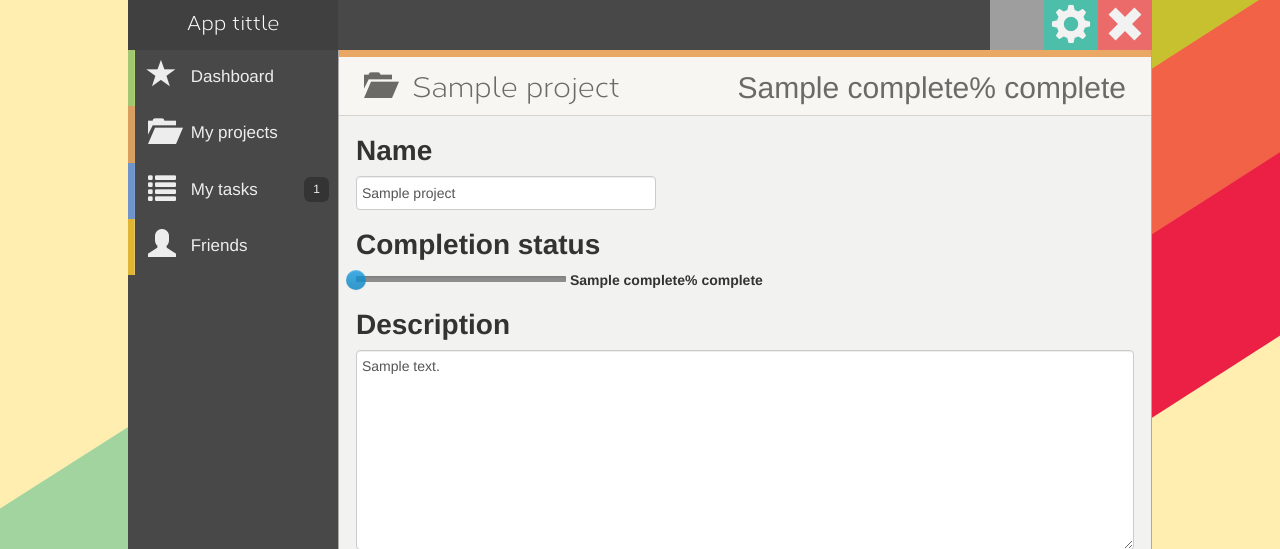
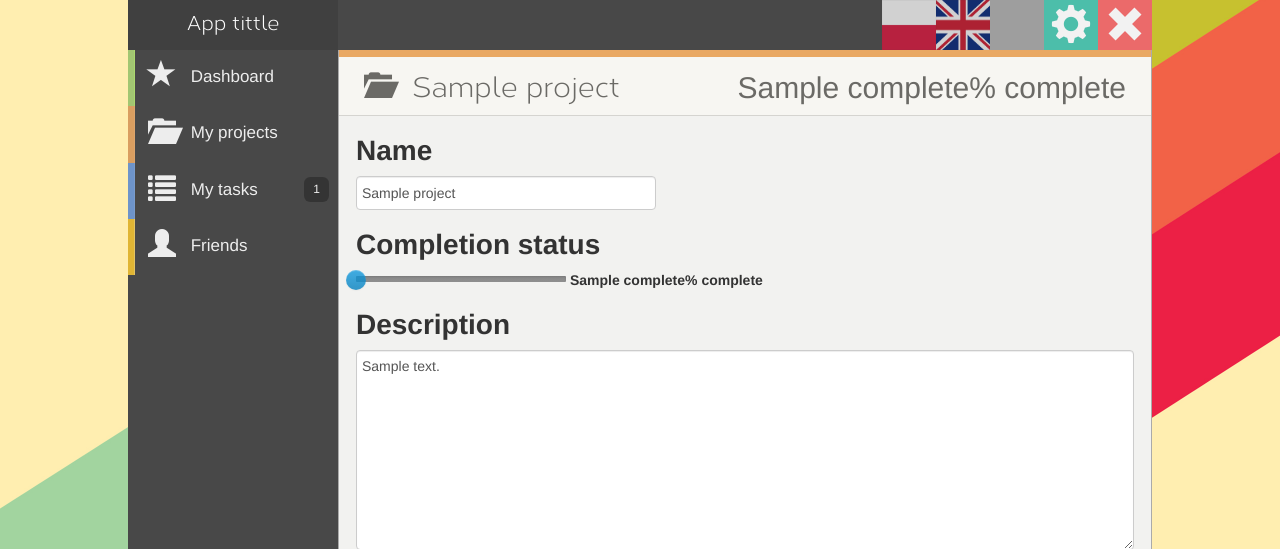
Before and after one commit to ProjectIT/Project_ZTW, a Django app: template projects/templates/project_write.html in a window 1280 px wide. Shown: the top 549 px of the page. Run offline with Django 3.2, Linux system fonts and the light colour scheme; the template is opened without the code that fills it: most values are stand-ins (such as "Sample title", 1, 10 or a date in 2020); grey boxes marked "Sample" are stand-in pictures; parts of the project's set-up code (start-up, migrations or seed data) failed here and were passed over; some libraries are stand-ins or nearby versions; grey boxes are pictures that could not be loaded.

Commit message:
Base languages

```diff
--- a/projects/templates/base_app_template.html
+++ b/projects/templates/base_app_template.html
@@ -13,6 +13,9 @@
     <link rel="stylesheet" type="text/css" href="{% static 'main.css' %}" >
 	<link rel="stylesheet" type="text/css" href="{% static 'bootstrap/css/bootstrap.css' %}" />
 	<script src="{{ STATIC_URL }}js/jquery.min.js" type="text/javascript"></script>
+    <script src="{{ STATIC_URL }}js/main.js" type="text/javascript"></script>
+    <script src="{{ STATIC_URL }}language/en.json" type="text/javascript"></script>
+    <script src="{{ STATIC_URL }}language/pl.json" type="text/javascript"></script>
 
 	{% block head %}{% endblock %}
 </head>
@@ -29,6 +32,10 @@
              </a>
             <img src="{{ STATIC_URL }}{{ user.get_profile.avatarPath }}" id="navigation-avatar" class="navigation-bar-icon">
 
+            <img src="{{ STATIC_URL }}imgs/lang/gb.png" id="lang-en" class="navigation-bar-icon lang-icon">
+            <img src="{{ STATIC_URL }}imgs/lang/pl.png" id="lang-pl" class="navigation-bar-icon lang-icon">
+
+
             <!--TODO App tittle-->
 			<span id="brand" class="left-panel-size">App tittle</span>
 		</div>
@@ -40,7 +47,7 @@
 			<div data-page-type="dashboard" class="navigation-button">
 				<div id="color-strip-dashboard" class="navigation-button-color"></div>
 				<span class="glyphicon glyphicon-star navigation-panel-icon"></span>
-				<label>Dashboard</label>
+				<label data-translate="quit">Dashboard</label>
 			</div>
              <a href="{% url 'user_project_list' user.id %}">
                 <div data-page-type="projects" class="navigation-button">
--- /dev/null
+++ b/static/js/main.js
@@ -0,0 +1,80 @@
+/*
+ * i18n
+ */
+// i18n.configure({
+// defaultLocale: 'en',
+// locales: ['en', 'de', 'es', 'fr', 'ja', 'nl', 'pt-br', 'pt', 'ro', 'sv', 'tr', 'it'],
+// directory: './language'
+// });
+// i18n.setLocale(pureLanguage);
+
+var languages = {};
+
+$(document).ready(function() {
+    // <img src="{{ STATIC_URL }}imgs/lang/gb.png" id="lang-en" class="navigation-bar-icon lang-icon">
+    // <img src="{{ STATIC_URL }}imgs/lang/pl.png" id="lang-pl" class="navigation-bar-icon lang-icon">
+
+    $("#lang-en").click(function() {
+        $(this).addClass("lang-icon-active");
+        $("#lang-pl").removeClass("lang-icon-active");
+        translate(languages["en"]);
+    });
+     $("#lang-pl").click(function() {
+        $(this).addClass("lang-icon-active");
+        $("#lang-en").removeClass("lang-icon-active");
+        translate(languages["pl"]);
+    });
+});
+
+function translate(lang_obj) {
+    $('[data-translate]').each(function() {
+        var $el = $(this);
+        var key = $el.data('translate');
+        var val = lang_obj[key];
+
+        if ($el.is('input')) {
+            $el.attr('placeholder', val);
+        } else {
+            $el.text(val);
+        }
+    });
+}
+
+/*
+ * utils
+ */
+function Get_Cookie(check_name) {
+    // first we'll split this cookie up into name/value pairs
+    // note: document.cookie only returns name=value, not the other components
+    var a_all_cookies = document.cookie.split(';');
+    var a_temp_cookie = '';
+    var cookie_name = '';
+    var cookie_value = '';
+    var b_cookie_found = false; // set boolean t/f default f
+
+    for (i = 0; i < a_all_cookies.length; i++) {
+        // now we'll split apart each name=value pair
+        a_temp_cookie = a_all_cookies[i].split('=');
+
+
+        // and trim left/right whitespace while we're at it
+        cookie_name = a_temp_cookie[0].replace(/^\s+|\s+$/g, '');
+
+        // if the extracted name matches passed check_name
+        if (cookie_name == check_name) {
+            b_cookie_found = true;
+            // we need to handle case where cookie has no value but exists (no = sign, that is):
+            if (a_temp_cookie.length > 1) {
+                cookie_value = unescape(a_temp_cookie[1].replace(/^\s+|\s+$/g, ''));
+            }
+            // note that in cases where cookie is initialized but no value, null is returned
+            return cookie_value;
+            break;
+        }
+        a_temp_cookie = null;
+        cookie_name = '';
+    }
+    if (!b_cookie_found) {
+        return null;
+    }
+}
--- a/static/js/projects.js
+++ b/static/js/projects.js
@@ -247,43 +247,3 @@ $("#__id_complete").on('slide', function(slideEvt) {
     $("#id_abc").val(slideEvt.value);
 });
 //$("#__id_complete").slider('setValue', $("#__id_complete").slider('getValue') );
-
-function Get_Cookie( check_name ) {
-    // first we'll split this cookie up into name/value pairs
-    // note: document.cookie only returns name=value, not the other components
-    var a_all_cookies = document.cookie.split( ';' );
-    var a_temp_cookie = '';
-    var cookie_name = '';
-    var cookie_value = '';
-    var b_cookie_found = false; // set boolean t/f default f
-
-    for ( i = 0; i < a_all_cookies.length; i++ )
-    {
-        // now we'll split apart each name=value pair
-        a_temp_cookie = a_all_cookies[i].split( '=' );
-
-
-        // and trim left/right whitespace while we're at it
-        cookie_name = a_temp_cookie[0].replace(/^\s+|\s+$/g, '');
-
-        // if the extracted name matches passed check_name
-        if ( cookie_name == check_name )
-        {
-            b_cookie_found = true;
-            // we need to handle case where cookie has no value but exists (no = sign, that is):
-            if ( a_temp_cookie.length > 1 )
-            {
-                cookie_value = unescape( a_temp_cookie[1].replace(/^\s+|\s+$/g, '') );
-            }
-            // note that in cases where cookie is initialized but no value, null is returned
-            return cookie_value;
-            break;
-        }
-        a_temp_cookie = null;
-        cookie_name = '';
-    }
-    if ( !b_cookie_found )
-    {
-        return null;
-    }
-}
--- /dev/null
+++ b/static/language/en.json
@@ -0,0 +1,11 @@
+languages["en"] = {
+	"quit": "Quit",
+	"cancel": "Cancel",
+	// "beforeQuit": "Are you sure you want to quit?",
+	"loading": "Please wait...",
+	"noResults": "No results found for your query.",
+	"search": "Search",
+
+
+	"search": "Search",
+}
--- /dev/null
+++ b/static/language/pl.json
@@ -0,0 +1,11 @@
+languages["pl"] = {
+	"quit": "Quit",
+	"cancel": "Cancel",
+	// "beforeQuit": "Are you sure you want to quit?",
+	"loading": "Please wait...",
+	"noResults": "No results found for your query.",
+	"search": "Search",
+
+
+	"search": "Search",
+}
--- a/static/main.css
+++ b/static/main.css
@@ -296,3 +296,14 @@
 	border-radius: 5px;
 	transition: background-color 1s;
 }
+
+.lang-icon{
+opacity: 0.75;
+cursor: pointer;
+}
+.lang-icon:hover{
+opacity: 0.9;
+}
+.lang-icon-active{
+opacity: 1;
+}
--- a/tasker/views.py
+++ b/tasker/views.py
@@ -1,4 +1,4 @@
-from django.http import HttpResponse, HttpResponseRedirect
+from django.http import HttpResponse, HttpResponseRedirect, HttpResponseNotFound
 from django.shortcuts import render
 from django.shortcuts import render_to_response
 
```
Also changed, not shown: static/js/tasks.js (+0 -40 lines), db.sqlite3, static/imgs/lang/gb.png (added), static/imgs/lang/pl.png (added).
